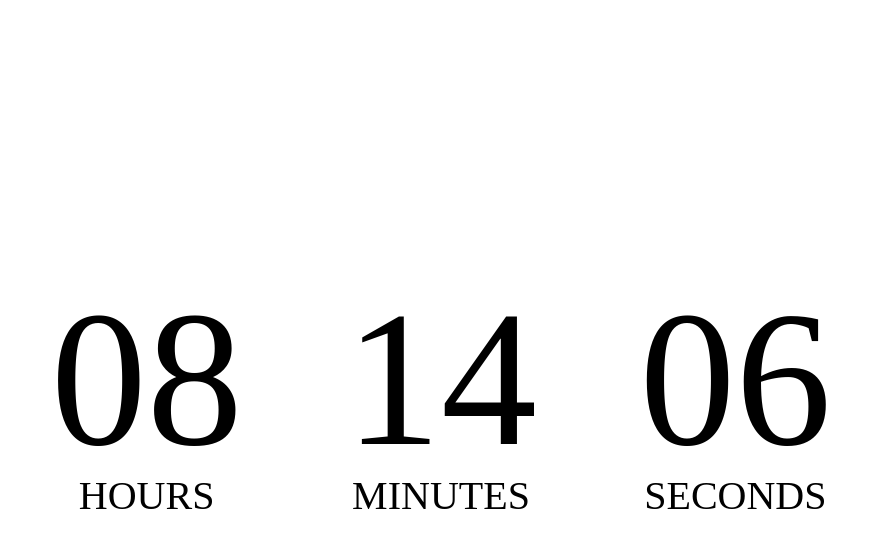
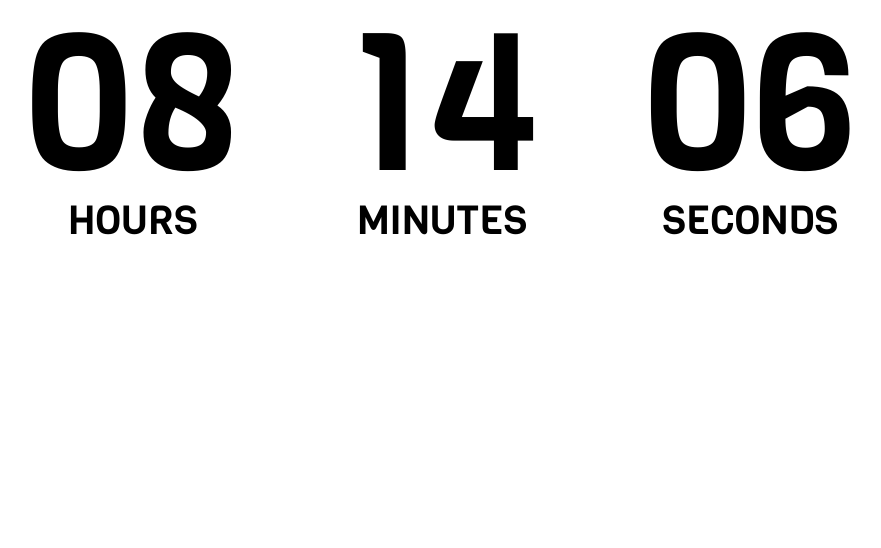
Before and after one commit to goloto/timetogoho.me, an Angular app: page / in a window 1280 px wide. Shown: the top 548 px of the page, without its empty margins (199-1080 px from the left). Built offline with nearby package versions, Linux system fonts and the light colour scheme.

Commit message:
add font

```diff
--- a/src/app/app.component.scss
+++ b/src/app/app.component.scss
@@ -1,7 +1,13 @@
+@font-face {
+  font-family: 'viga';
+  src: url('/assets/fonts/Viga-Regular.ttf') format('truetype');
+}
+
 :host {
+  font-family: 'viga';
   display: flex;
   flex-direction: column;
-  justify-content: space-around;
+  justify-content: space-between;
   width: 100vw;
   height: 100vh;
 }
```
Also changed, not shown: src/assets/fonts/Viga-Regular.ttf (added).
